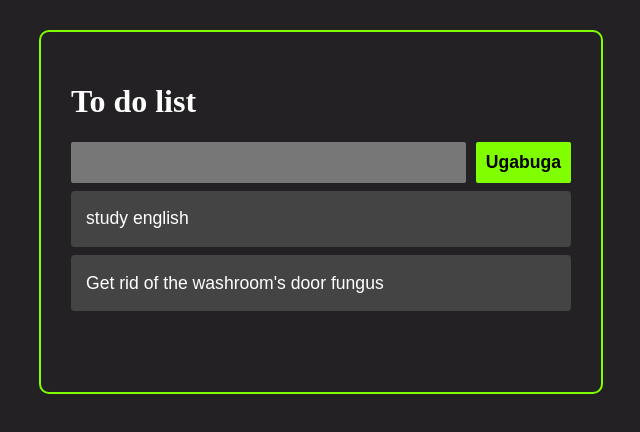
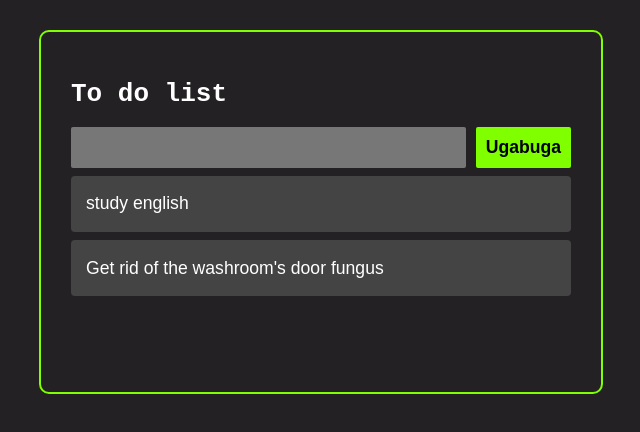
Before and after one commit to Marco-Antonio-Furtado/lista-react, a React (Create React App) app: page / in a window 1280 px wide. Shown: the top 432 px of the page, without its empty margins (319-959 px from the left). Built offline with nearby package versions, Linux system fonts and the light colour scheme.

Commit message:
Update App.css

```diff
--- a/src/styles/App.css
+++ b/src/styles/App.css
@@ -10,4 +10,7 @@
 
 h1 {
   color: white;
+  font-family: monospace;
+  font-size: 2em;
+
 }
```
